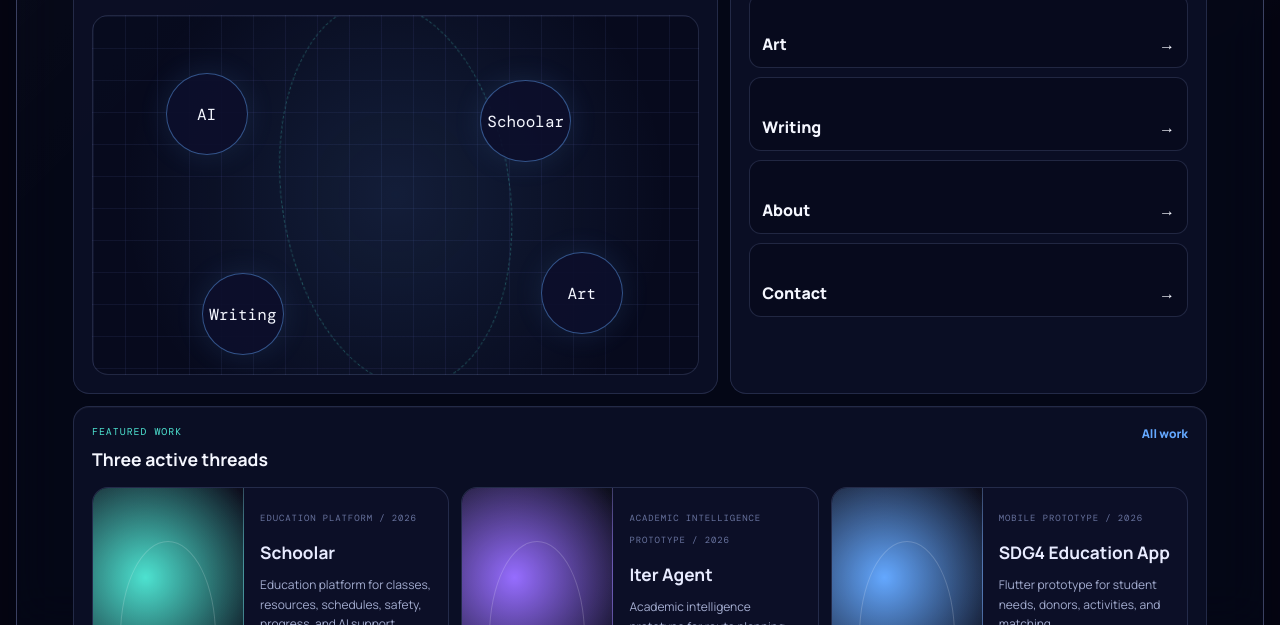
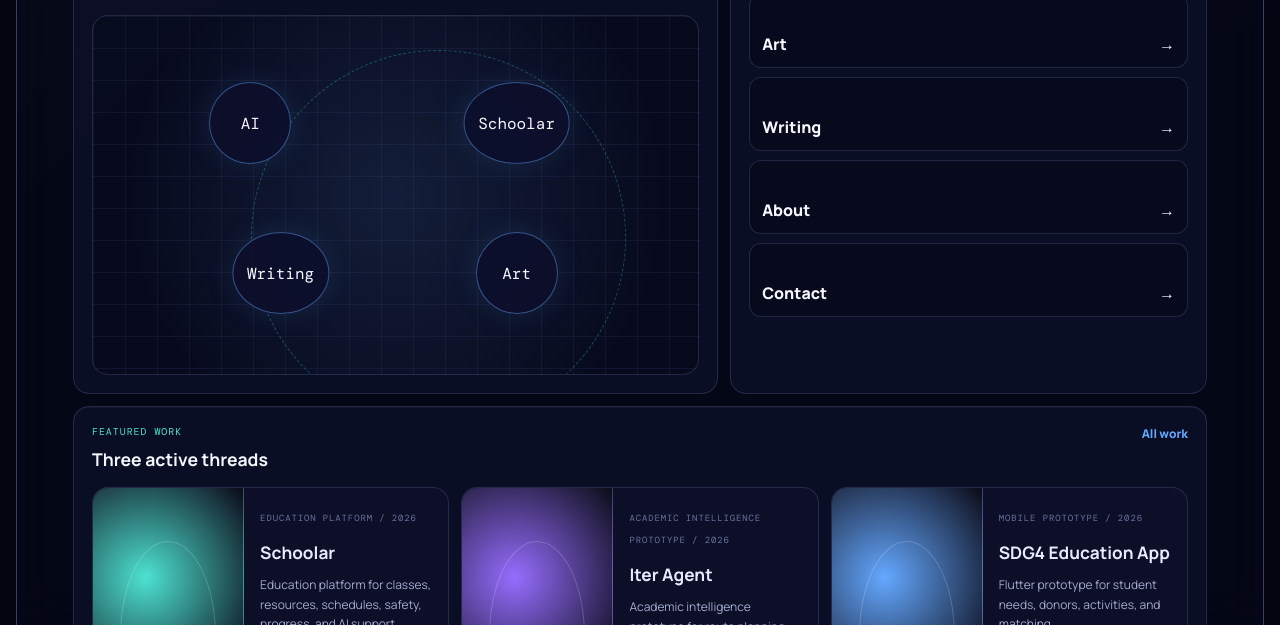
Before and after one commit to springdev28/personal-website, a plain HTML site: page index.html in a window 1280 px wide. Shown: the part 728-1353 px from the top of the page. Drawn offline with nearby package versions, Linux system fonts and the light colour scheme.

Commit message:
Make orbit editable and document site usage

```diff
--- a/app.js
+++ b/app.js
@@ -50,6 +50,10 @@ function artCard(item, index) {
 }
 
 function renderHome() {
+  const focusNodes = data.focusNodes
+    .map((node) => `<a class="signal-node" href="${node.href}" style="--x:${node.x}%;--y:${node.y}%">${safe(node.label)}</a>`)
+    .join("");
+
   root.innerHTML = `
     ${hero("Studio portfolio", data.person.headline, data.person.intro, button("Explore work", "work.html"))}
     <section class="stat-strip">${data.stats.map(([label, value]) => `<div><span>${label}</span><strong>${value}</strong></div>`).join("")}</section>
@@ -58,10 +62,8 @@ function renderHome() {
         <p class="kicker">Now</p>
         <h2>${data.person.now}</h2>
         <div class="signal-map">
-          <button style="--x:12%;--y:16%">AI</button>
-          <button style="--x:64%;--y:18%">Schoolar</button>
-          <button style="--x:74%;--y:66%">Art</button>
-          <button style="--x:18%;--y:72%">Writing</button>
+          <span class="signal-ring" aria-hidden="true"></span>
+          ${focusNodes}
         </div>
       </div>
       <div class="jump-card">
--- a/content.js
+++ b/content.js
@@ -31,6 +31,12 @@ window.portfolio = {
     ["Work", "12+ pieces"],
     ["Palette", "Signal dark"],
     ["Base", "Istanbul"],
+  ],
+  focusNodes: [
+    { label: "AI", href: "work.html", x: 26, y: 30 },
+    { label: "Schoolar", href: "work.html", x: 70, y: 30 },
+    { label: "Writing", href: "writing.html", x: 31, y: 72 },
+    { label: "Art", href: "art.html", x: 70, y: 72 },
   ],
   projects: [
     {
--- a/styles.css
+++ b/styles.css
@@ -244,29 +244,40 @@ a:focus-visible, button:focus-visible, input:focus-visible, textarea:focus-visib
     rgba(5,7,20,.32);
   background-size: 32px 32px, 32px 32px, auto, auto;
 }
-.signal-map::before {
-  content: "";
+.signal-ring {
   position: absolute;
-  inset: 18%;
+  left: 50%;
+  top: 50%;
+  width: min(62%, 25rem);
+  aspect-ratio: 1;
   border: 1px dashed rgba(77,226,208,.32);
   border-radius: 50%;
+  transform: translate(-50%, -50%);
   animation: spin 22s linear infinite;
 }
-.signal-map button {
+.signal-node {
   position: absolute;
   left: var(--x);
   top: var(--y);
   z-index: 1;
+  display: grid;
+  place-items: center;
   min-width: 82px;
   min-height: 82px;
+  padding: 0 14px;
   border: 1px solid rgba(100,168,255,.45);
   border-radius: 50%;
   background: rgba(13,15,44,.9);
-  cursor: pointer;
   font-family: "DM Mono", monospace;
   box-shadow: 0 0 30px rgba(100,168,255,.12);
+  text-align: center;
+  transform: translate(-50%, -50%);
 }
-.signal-map button:hover { border-color: var(--green); color: var(--green); transform: translateY(-2px); }
+.signal-node:hover {
+  border-color: var(--green);
+  color: var(--green);
+  transform: translate(-50%, calc(-50% - 2px));
+}
 
 .jump-card {
   display: grid;
@@ -626,6 +637,6 @@ dialog form button {
   .project-card { grid-template-columns: 1fr; }
   .project-art { min-height: 180px; border-right: 0; border-bottom: 1px solid var(--line); }
   .signal-map { min-height: 300px; }
-  .signal-map button { min-width: 68px; min-height: 68px; font-size: 0.72rem; }
+  .signal-node { min-width: 68px; min-height: 68px; font-size: 0.72rem; }
   .modal-card dl { grid-template-columns: 1fr; }
 }
```
Also changed, not shown: README.md.
